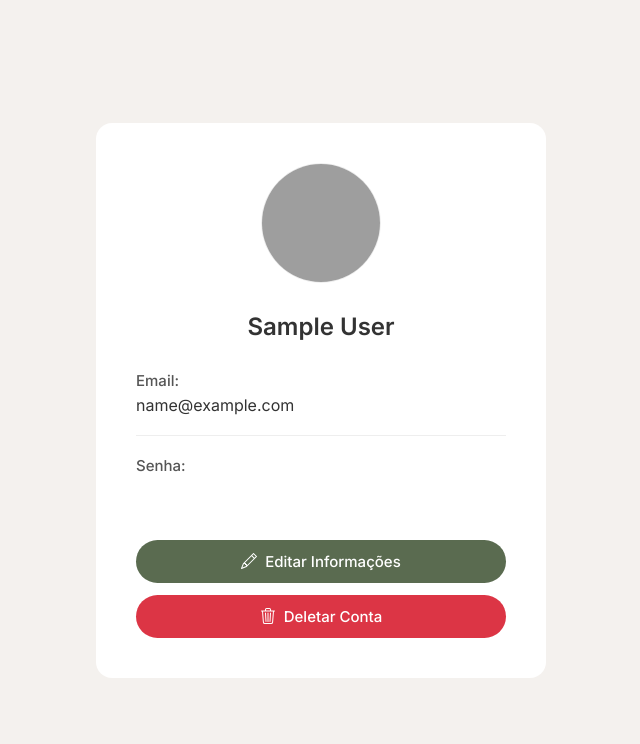
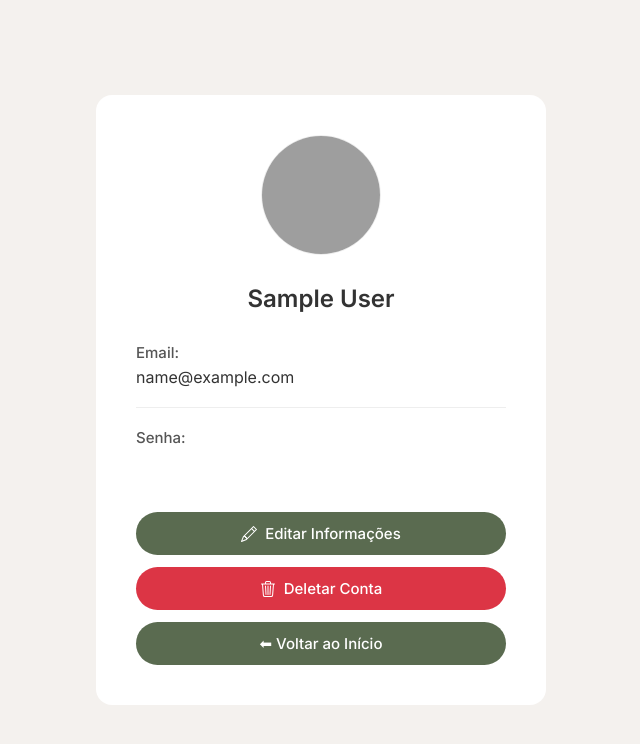
Before and after one commit to gouveazs/PROJETO-TCC, a PHP site: page /php/perfil/ver_perfil.php in a window 1280 px wide. Shown: the top 744 px of the page, without its empty margins (319-959 px from the left). Run offline with PHP 8.4, Linux system fonts and the light colour scheme; the visitor is signed in with stand-in values (Sample User, id 1); grey boxes are pictures that could not be loaded.

Commit message:
no "ver perfil", eu coloquei o botão "voltar"

```diff
--- a/php/perfil/ver_perfil.php
+++ b/php/perfil/ver_perfil.php
@@ -184,11 +184,16 @@ if (!$usuario) {
         </svg>
         Editar Informações
       </a>
+
       <a href="deletar.php" onclick="return confirm('Tem certeza que deseja deletar sua conta? Isso não poderá ser desfeito!');" class="btn-sair">
         <svg class="btn-icon" xmlns="http://www.w3.org/2000/svg" viewBox="0 0 16 16" fill="currentColor">
           <path d="M6.5 1h3a.5.5 0 0 1 .5.5v1H6v-1a.5.5 0 0 1 .5-.5ZM11 2.5v-1A1.5 1.5 0 0 0 9.5 0h-3A1.5 1.5 0 0 0 5 1.5v1H2.506a.58.58 0 0 0-.01 0H1.5a.5.5 0 0 0 0 1h.538l.853 10.66A2 2 0 0 0 4.885 16h6.23a2 2 0 0 0 1.994-1.84l.853-10.66h.538a.5.5 0 0 0 0-1h-.995a.59.59 0 0 0-.01 0H11Zm1.958 1-.846 10.58a1 1 0 0 1-.997.92h-6.23a1 1 0 0 1-.997-.92L3.042 3.5h9.916Zm-7.487 1a.5.5 0 0 1 .528.47l.5 8.5a.5.5 0 0 1-.998.06L5 5.03a.5.5 0 0 1 .47-.53Zm5.058 0a.5.5 0 0 1 .47.53l-.5 8.5a.5.5 0 1 1-.998-.06l.5-8.5a.5.5 0 0 1 .528-.47ZM8 4.5a.5.5 0 0 1 .5.5v8.5a.5.5 0 0 1-1 0V5a.5.5 0 0 1 .5-.5Z"/>
         </svg>
         Deletar Conta
+      </a>
+
+      <a href="../../index.php" class="btn-normie">
+        ⬅ Voltar ao Início
       </a>
     </div>
   </div>
```
